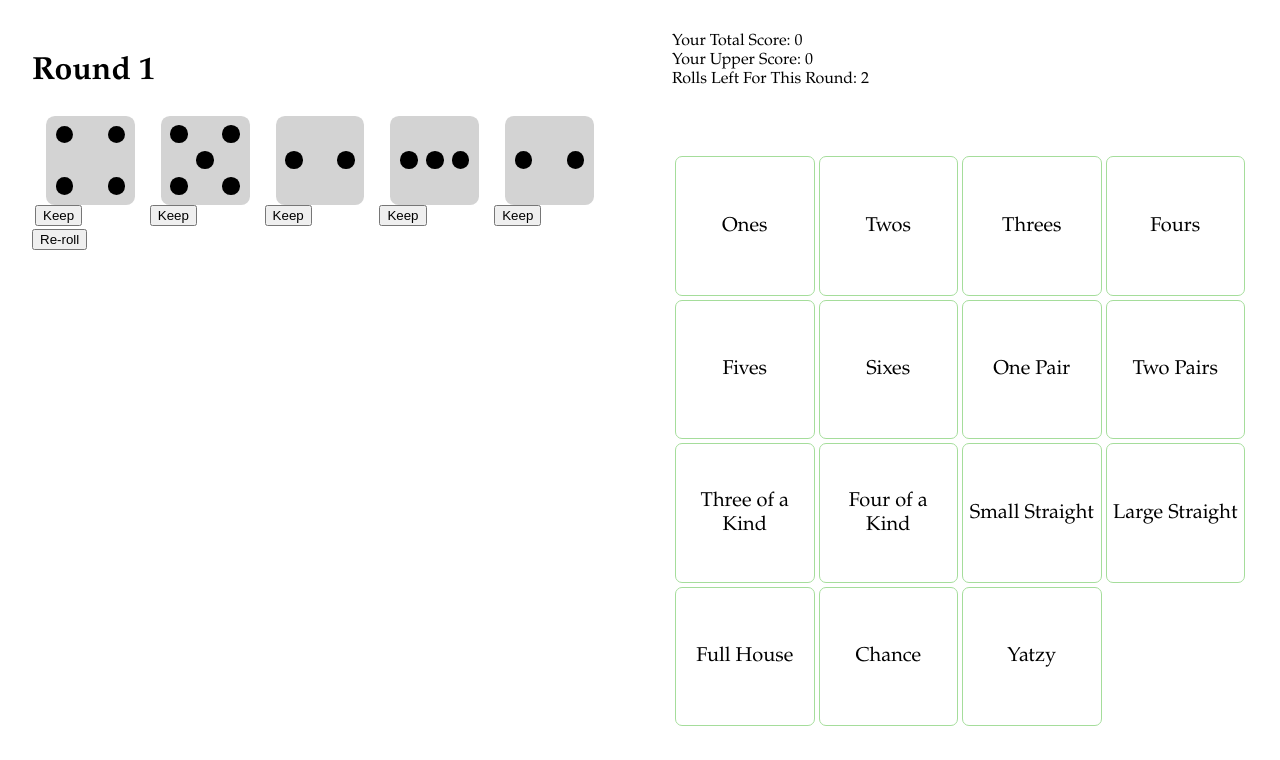
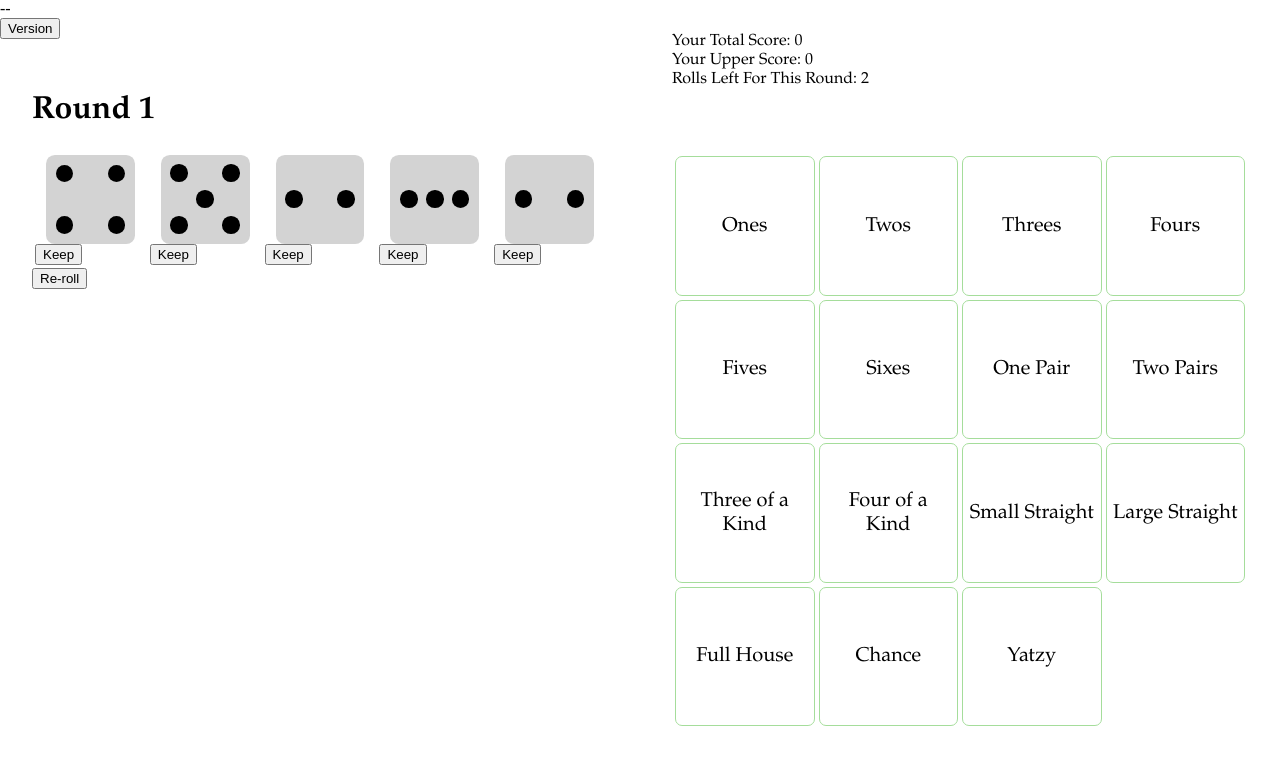
Before and after one commit to kevinluong21/yatzy, a PHP site: page / in a window 1280 px wide. Shown: the top 760 px of the page. Run offline with PHP 8.4, Linux system fonts and the light colour scheme.

Commit message:
version.onclick event

```diff
--- a/public/index.php
+++ b/public/index.php
@@ -32,6 +32,16 @@ $_SESSION["numGames"] = 1;
 </head>
 <body>
     <div class="play-area">
+    <div id="output">--</div>
+        <button id="version">Version</button>
+
+        <script>
+        const output = document.getElementById("output");
+        const version = document.getElementById("version");
+        version.onclick = function(e) {
+        output.innerHTML = "Look up version clicked";
+        }
+        </script>
         <div class="round">
             <h1>Round <span class="round-number">1</span></h1>
             <table class="gameboard">
```
